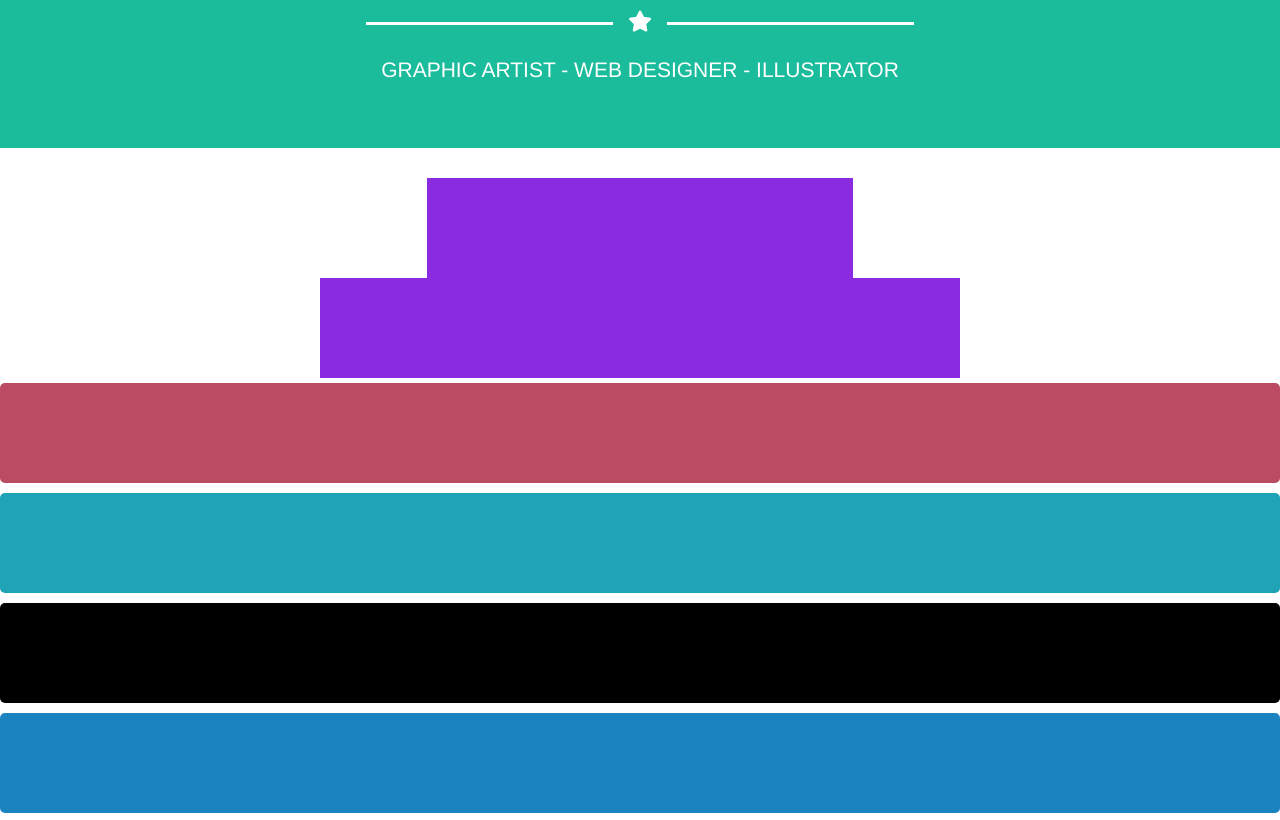
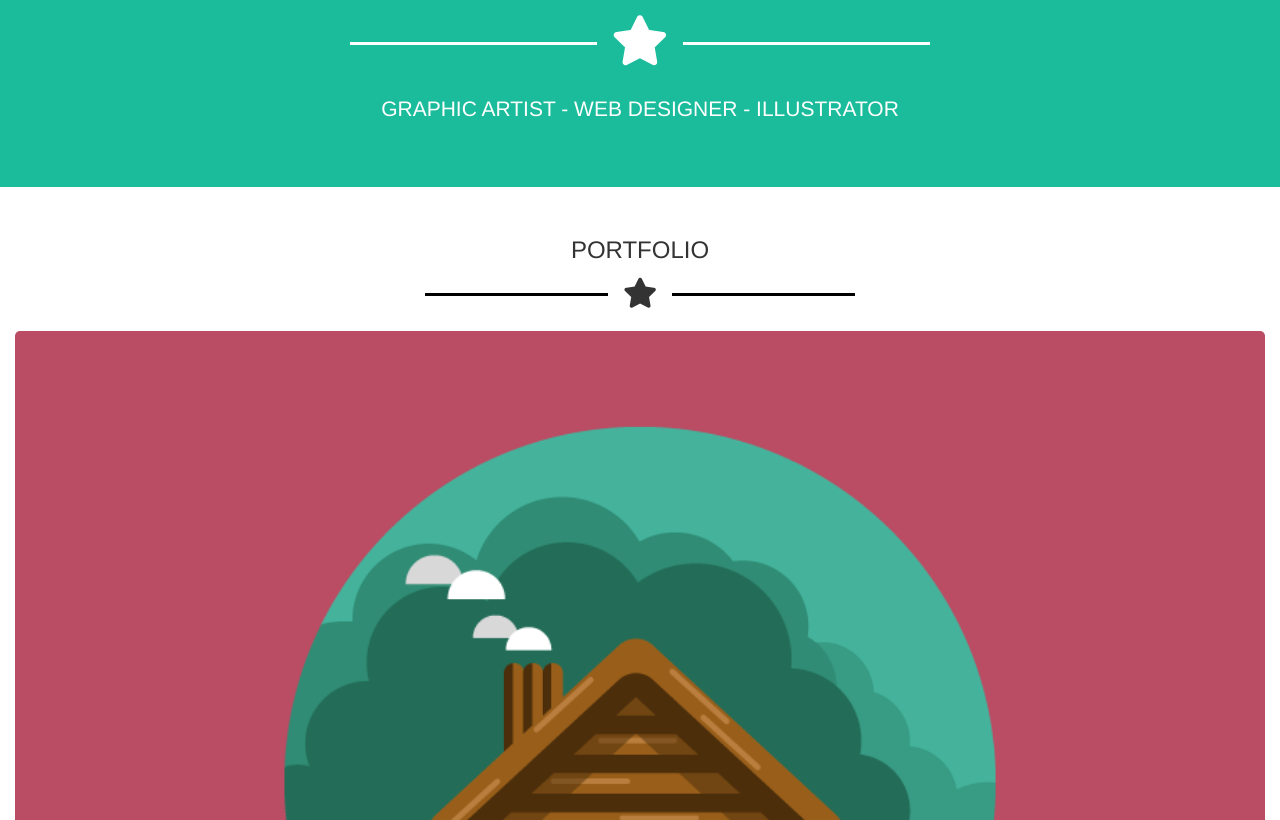
Before and after one commit to Emanuele-Cannone/html-css-bootstrap-freelancer, a plain HTML site: page index.html in a window 1280 px wide. Shown: the part 466-1286 px from the top of the page. Drawn offline with nearby package versions, Linux system fonts and the light colour scheme.

Commit message:
section portfolio

```diff
--- a/css/style.css
+++ b/css/style.css
@@ -4,6 +4,7 @@
   background-color: blueviolet;
 }
 
+/*riutilizzabili*/
 
 .color_white{
   color: white;
@@ -14,6 +15,39 @@
   color: #888888;
 }
 
+p.line_white:before,
+p.line_white:after{
+  content: '';
+  width: 30%;
+  display: inline-block;
+  height: 3px;
+  background-color: white;
+  margin: 15px;
+  vertical-align: middle;
+}
+
+p.line_black:before,
+p.line_black:after{
+  content: '';
+  width: 30%;
+  display: inline-block;
+  height: 3px;
+  background-color: black;
+  margin: 15px;
+  vertical-align: middle;
+}
+
+.vertical_align_middle{
+  vertical-align: middle;
+}
+
+.font_30{
+  font-size: 30px;
+}
+
+.font_50{
+  font-size: 50px;
+}
 
 /*header*/
 
@@ -26,19 +60,9 @@
   line-height: 70px;
 }
 
-.jumbotron{
+.jumbotron,
+section.about{
   background-color: #1abc9c;
-}
-
-p.line:before,
-p.line:after{
-  content: '';
-  width: 30%;
-  display: inline-block;
-  height: 3px;
-  background-color: #fff;
-  margin: 15px;
-  vertical-align: middle;
 }
 
 
@@ -49,40 +73,15 @@ p.line:after{
     margin: 0 5px;
   }
 }
-.row.photo [class*="col-"]{
+
+.photo img{
   border-radius: 5px;
   margin: 5px 0;
-}
-
-#casa{
-  background-color: #ba4b63;
-}
-
-#cake{
-  background-color: #1ea4b6;
-}
-
-#circo{
-  background-color: black;
-}
-
-#gameboy{
-  background-color: #1c83c1;
-}
-
-#value{
-  background-color: #0e38b5;
-}
-
-#sub{
-  background-color: #ccb2a3;
+  width: 100%;
 }
 
 /*section about*/
 
-section.about{
-  background-color: #1abc9c;
-}
 
 /*section location*/
 section.location{
--- a/index.html
+++ b/index.html
@@ -29,39 +29,49 @@
         <img src="img/profile.png" alt="tizio">
         <div class="col-xs-8 col-xs-offset-2 ">
           <h1>start bootstrap</h1>
-          <p class="line"><i class="fas fa-star"></i></p>
+          <p class="line_white"><span class="font_50 vertical_align_middle"><i class="fas fa-star"></span></i></p>
           <p>graphic artist - web designer - illustrator</p>
         </div>
       </div>
     </div>
   </header>
-
   <main>
-    <section class="portfolio container-fluid">
-
-        <div class="row">
-          <div class="col-xs-4 col-xs-offset-4 debug">
-            <h3></h3>
+    <section id="portfolio" class="container-fluid">
+        <div class="row text-uppercase text-center">
+          <div class="col-xs-6 col-xs-offset-3">
+            <h3>portfolio</h3>
+          <p class="line_black"><span class="font_30 vertical_align_middle"><i class="fas fa-star"></i></span></p>
           </div>
-          <div class="col-xs-6 col-xs-offset-3 debug"></div>
         </div>
-
         <div class="row photo">
-          <div id="casa" class="col-xs-12 debug"></div>
-          <div id="cake" class="col-xs-12 debug"></div>
-          <div id="circo" class="col-xs-12 debug"></div>
-          <div id="gameboy" class="col-xs-12 debug"></div>
-          <div id="value" class="col-xs-12 debug"></div>
-          <div id="sub" class="col-xs-12 debug"></div>
-
+          <div class="col-xs-12">
+            <img src="img/cabin.png" alt="casa">
+          </div>
+          <div class="col-xs-12">
+            <img src="img/cake.png" alt="torta">
+          </div>
+          <div class="col-xs-12">
+            <img src="img/circus.png" alt="circo">
+          </div>
+          <div class="col-xs-12">
+            <img src="img/game.png" alt="gameboy">
+          </div>
+          <div class="col-xs-12">
+            <img src="img/safe.png" alt="cassaforte">
+          </div>
+          <div class="col-xs-12">
+            <img src="img/submarine.png" alt="sub">
+          </div>
         </div>
-
     </section>
     <!--section about-->
     <section class="about">
       <div class="container">
-        <div class="row">
-          <div class="col-xs-2 col-xs-offset-5 debug"></div>
+        <div class="row color_white text-center">
+          <div class="text-uppercase col-xs-6 col-xs-offset-3">
+            <h3>about</h3>
+            <p class="line_white"><span class="font_30 vertical_align_middle"><i class="fas fa-star"></i></span></p>
+          </div>
           <div class="col-xs-2 col-sm-4 col-sm-offset-2 col-xs-offset-5 debug"></div>
           <div class="col-xs-6 col-sm-4 col-sm-offset-0 col-xs-offset-3 debug"></div>
           <div class="col-xs-2 col-xs-offset-5 debug"></div>
```
